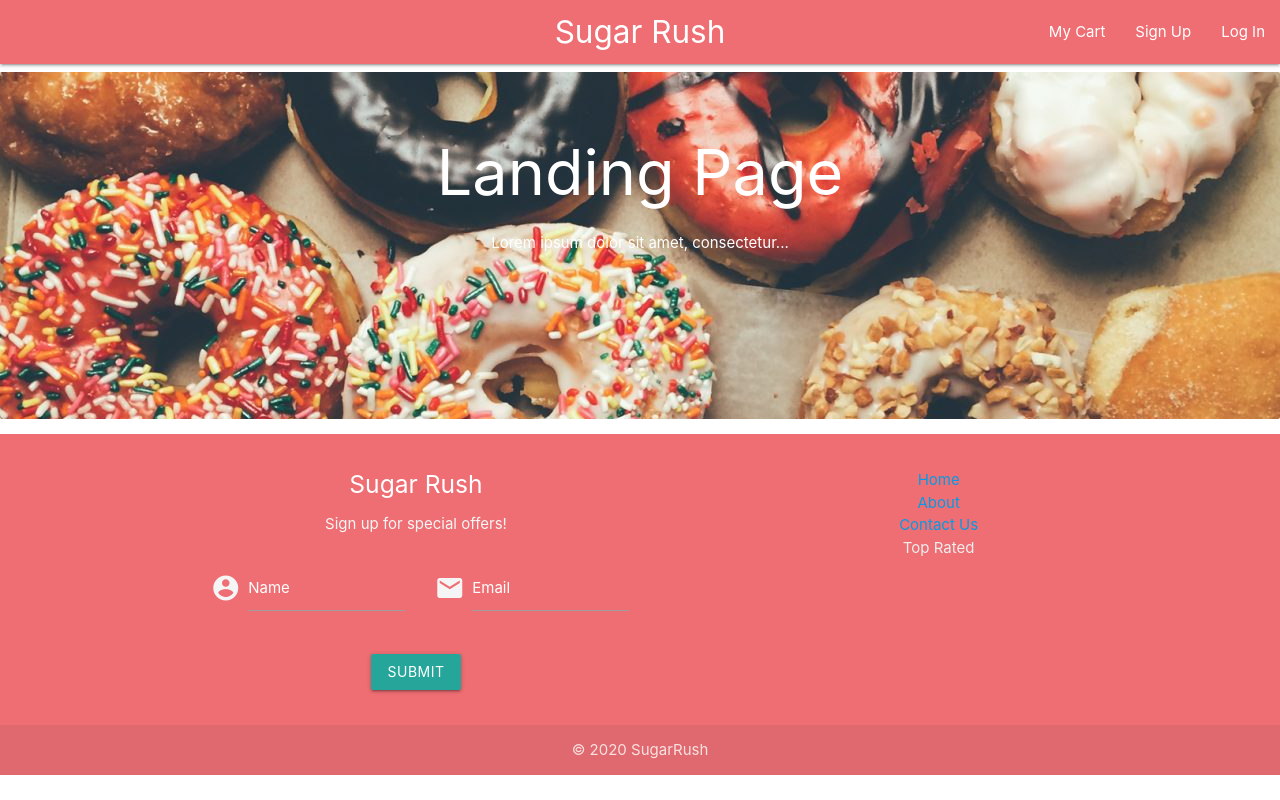
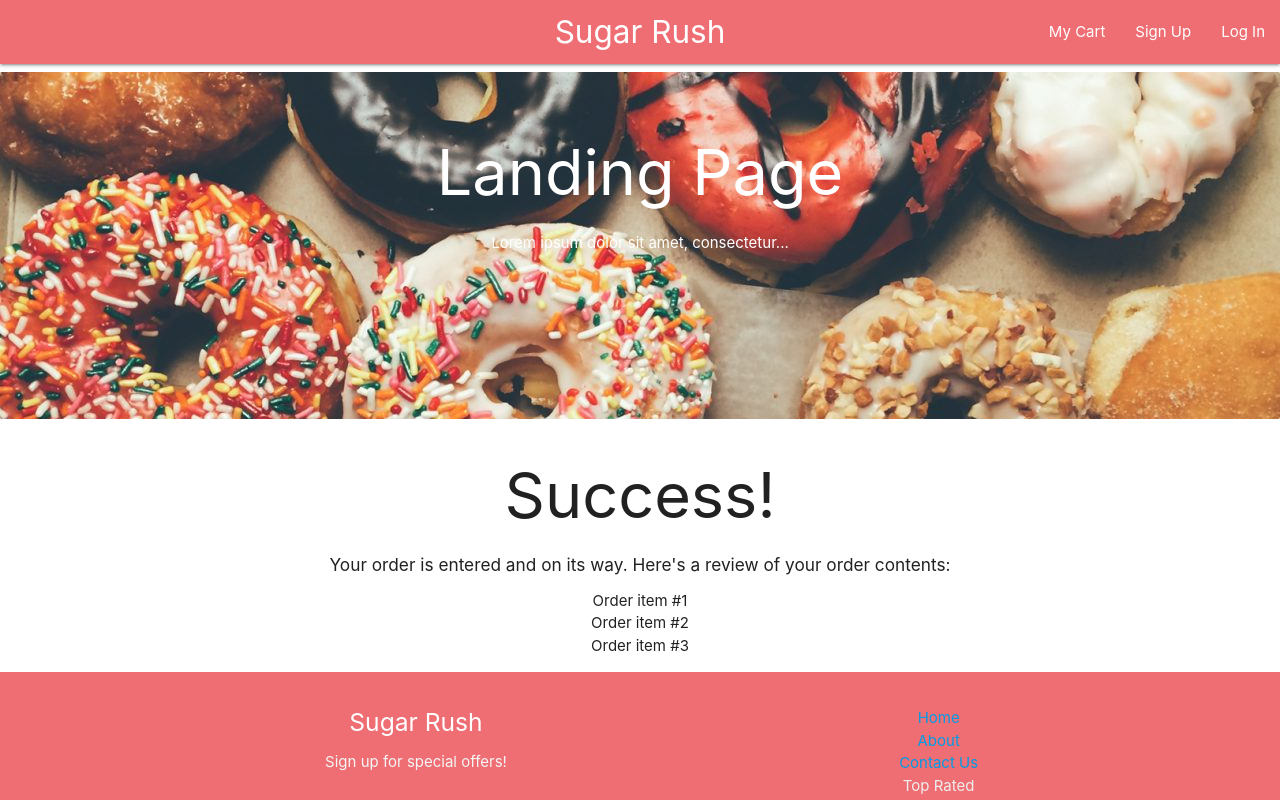
Before and after one commit to laurenhallau/Sugar-Rush, a React (Create React App) app in the folder client/: page /checkout in a window 1280 px wide. Shown: the top 800 px of the page. Built offline with nearby package versions, Linux system fonts and the light colour scheme.

Commit message:
checkout page

```diff
--- a/client/src/App.js
+++ b/client/src/App.js
@@ -11,11 +11,12 @@ import { setCurrentUser, logoutUser } from "./actions/authActions";
 import Home from "./pages/Home";
 import ShoppingCart from "./pages/Cart.js";
 import Search from "./pages/Search";
-import Contact from "./pages/Contact"
+import Contact from "./pages/Contact";
 import SearchDetail from "./pages/SearchDetail";
 import About from "./pages/About";
 import PrivateRoute from "./Components/private-route/PrivateRoute";
 import Dashboard from "./Components/dashboard/Dashboard";
+import Checkout from "./pages/Checkout";
 
 import { BrowserRouter as Router, Switch, Route } from "react-router-dom";
 
@@ -41,9 +42,6 @@ if (localStorage.jwtToken) {
 }
 
 class App extends Component {
-
-
-
   render() {
     return (
       <Provider store={store}>
@@ -67,6 +65,8 @@ class App extends Component {
 
               <Route exact path="/restaurant/:id" component={SearchDetail} />
 
+              <Route exact path="/checkout" component={Checkout} />
+
               <Route exact path="/cart" component={ShoppingCart} />
               <Switch>
                 <PrivateRoute exact path="/dashboard" component={Dashboard} />
--- a/client/src/pages/Cart.js
+++ b/client/src/pages/Cart.js
@@ -2,6 +2,7 @@ import React from "react";
 import { Button, Table, Container } from "react-materialize";
 import { Cart as ShoppingCart } from "../Components/CartTable/Cart.js";
 import { Link } from "react-router-dom";
+
 
 function Cart() {
   const checkoutBtn = () => {
--- /dev/null
+++ b/client/src/pages/Checkout.js
@@ -0,0 +1,20 @@
+import React from "react";
+
+function Checkout() {
+  return (
+    <div className="container">
+      <h1>Success!</h1>
+      <h6>
+        Your order is entered and on its way. Here's a review of your order
+        contents:
+      </h6>
+      <ul>
+        <li>Order item #1</li>
+        <li>Order item #2</li>
+        <li>Order item #3</li>
+      </ul>
+    </div>
+  );
+}
+
+export default Checkout;
```
